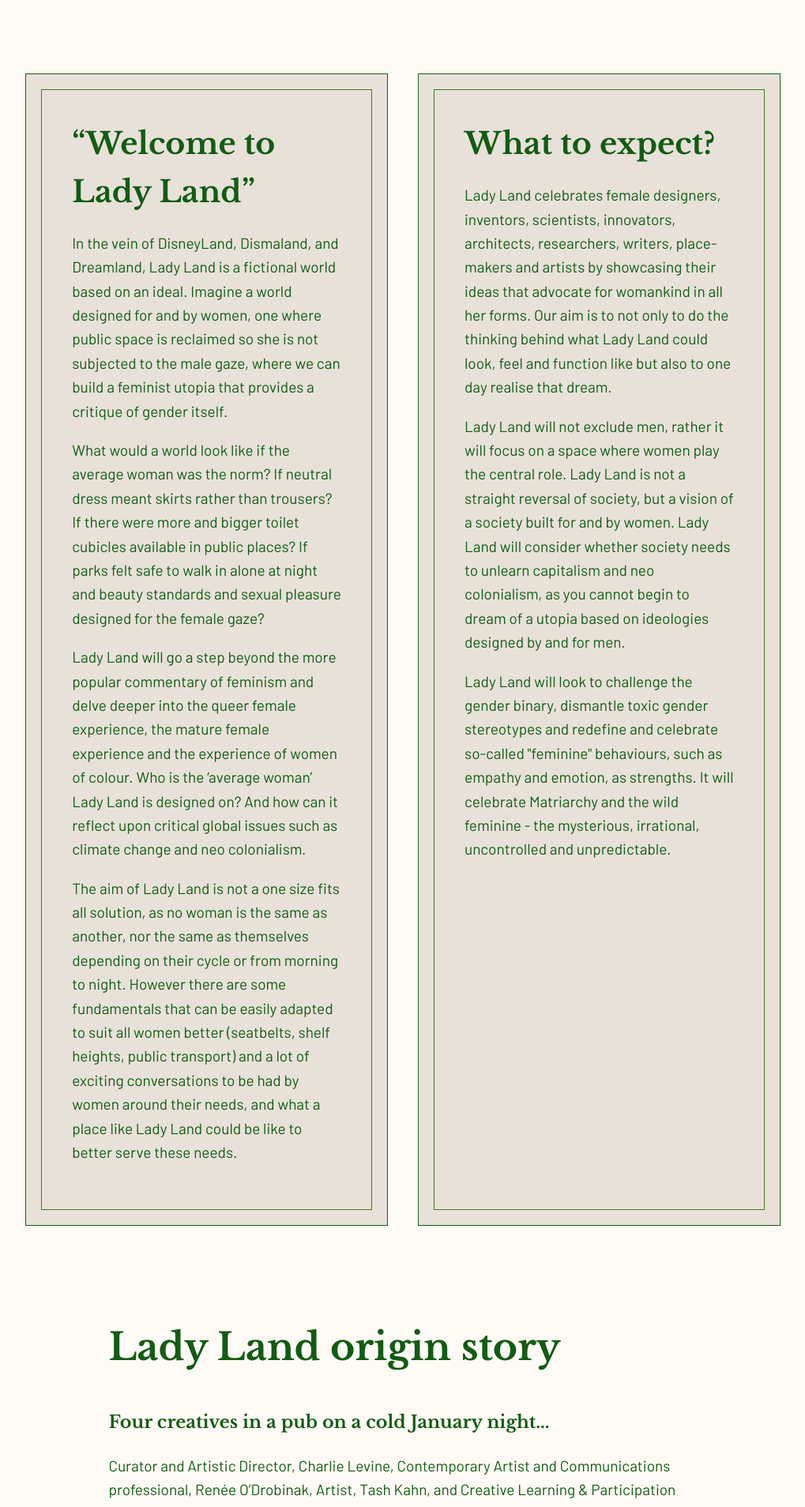
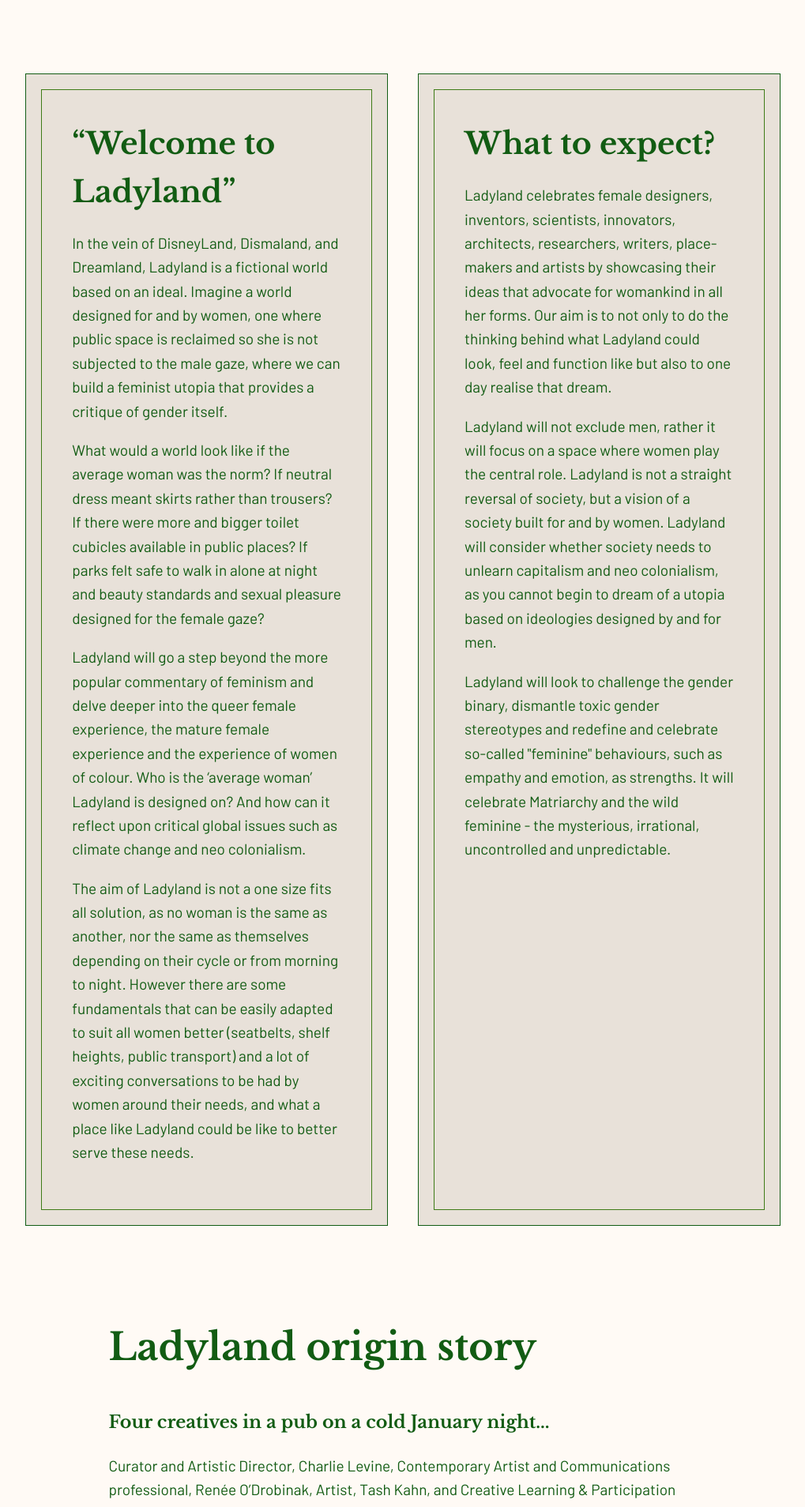
Before and after one commit to juxprose/welcometoladyland, a Next.js app: page / in a window 1280 px wide. Shown: the part 880-2788 px from the top of the page at 79% size, without its empty margins (130-1149 px from the left). Built offline with nearby package versions, Linux system fonts and the light colour scheme.

Commit message:
change to "Ladyland"
Signed-off-by: David Flindall <david@curiousways.com>

```diff
--- a/pages/index.js
+++ b/pages/index.js
@@ -14,7 +14,7 @@ export default function Home() {
   return (
     <div className={styles.container}>
       <Head>
-        <title>Welcome to Lady Land</title>
+        <title>Welcome to Ladyland</title>
         <meta name="description" content="The world, but female" />
         <link rel="icon" href="/favicon.ico" />
       </Head>
@@ -36,7 +36,7 @@ export default function Home() {
           </div>
 
           <h1 className={styles.title}>
-            &quot;Welcome to Lady Land&quot;
+            &quot;Welcome to Ladyland&quot;
           </h1>
 
           <h2 className={styles.strap}>The world, but female</h2>
@@ -89,11 +89,11 @@ export default function Home() {
           <div className={`${styles.card} ${styles.cardTertiary}`}>
             <div className={styles.border}>
               <div className={styles.inner}>
-                <h3>“Welcome to Lady Land”</h3>
-                <p>In the vein of DisneyLand, Dismaland, and Dreamland, Lady Land is a fictional world based on an ideal. Imagine a world designed for and by women, one where public space is reclaimed so she is not subjected to the male gaze, where we can build a feminist utopia that provides a critique of gender itself.</p>
+                <h3>“Welcome to Ladyland”</h3>
+                <p>In the vein of DisneyLand, Dismaland, and Dreamland, Ladyland is a fictional world based on an ideal. Imagine a world designed for and by women, one where public space is reclaimed so she is not subjected to the male gaze, where we can build a feminist utopia that provides a critique of gender itself.</p>
                 <p>What would a world look like if the average woman was the norm? If neutral dress meant skirts rather than trousers? If there were more and bigger toilet cubicles available in public places? If parks felt safe to walk in alone at night and beauty standards and sexual pleasure designed for the female gaze?</p>
-                <p>Lady Land will go a step beyond the more popular commentary of feminism and delve deeper into the queer female experience, the mature female experience and the experience of women of colour. Who is the ‘average woman’ Lady Land is designed on? And how can it reflect upon critical global issues such as climate change and neo colonialism.</p>
-                <p>The aim of Lady Land is not a one size fits all solution, as no woman is the same as another, nor the same as themselves depending on their cycle or from morning to night. However there are some fundamentals that can be easily adapted to suit all women better (seatbelts, shelf heights, public transport) and a lot of exciting conversations to be had by women around their needs, and what a place like Lady Land could be like to better serve these needs.</p>
+                <p>Ladyland will go a step beyond the more popular commentary of feminism and delve deeper into the queer female experience, the mature female experience and the experience of women of colour. Who is the ‘average woman’ Ladyland is designed on? And how can it reflect upon critical global issues such as climate change and neo colonialism.</p>
+                <p>The aim of Ladyland is not a one size fits all solution, as no woman is the same as another, nor the same as themselves depending on their cycle or from morning to night. However there are some fundamentals that can be easily adapted to suit all women better (seatbelts, shelf heights, public transport) and a lot of exciting conversations to be had by women around their needs, and what a place like Ladyland could be like to better serve these needs.</p>
               </div>
             </div>
           </div>
@@ -102,16 +102,16 @@ export default function Home() {
             <div className={styles.border}>
               <div className={styles.inner}>
                 <h3>What to expect?</h3>
-                <p>Lady Land celebrates female designers, inventors, scientists, innovators, architects, researchers, writers, place-makers and artists by showcasing their ideas that advocate for womankind in all her forms. Our aim is to not only to do the thinking behind what Lady Land could look, feel and function like but also to one day realise that dream.</p>
-                <p>Lady Land will not exclude men, rather it will focus on a space where women play the central role. Lady Land is not a straight reversal of society, but a vision of a society built for and by women. Lady Land will consider whether society needs to unlearn capitalism and neo colonialism, as you cannot begin to dream of a utopia based on ideologies designed by and for men.</p>
-                <p>Lady Land will look to challenge the gender binary, dismantle toxic gender stereotypes and redefine and celebrate so-called &quot;feminine&quot; behaviours, such as empathy and emotion, as strengths. It will celebrate Matriarchy and the wild feminine - the mysterious, irrational, uncontrolled and unpredictable. </p>
+                <p>Ladyland celebrates female designers, inventors, scientists, innovators, architects, researchers, writers, place-makers and artists by showcasing their ideas that advocate for womankind in all her forms. Our aim is to not only to do the thinking behind what Ladyland could look, feel and function like but also to one day realise that dream.</p>
+                <p>Ladyland will not exclude men, rather it will focus on a space where women play the central role. Ladyland is not a straight reversal of society, but a vision of a society built for and by women. Ladyland will consider whether society needs to unlearn capitalism and neo colonialism, as you cannot begin to dream of a utopia based on ideologies designed by and for men.</p>
+                <p>Ladyland will look to challenge the gender binary, dismantle toxic gender stereotypes and redefine and celebrate so-called &quot;feminine&quot; behaviours, such as empathy and emotion, as strengths. It will celebrate Matriarchy and the wild feminine - the mysterious, irrational, uncontrolled and unpredictable. </p>
               </div>
             </div>
           </div>
         </div>
 
         <div className={styles.origin}>
-          <h2>Lady Land origin story</h2>
+          <h2>Ladyland origin story</h2>
           <h3>Four creatives in a pub on a cold January night...</h3>
           <p>Curator and Artistic Director, Charlie Levine, Contemporary Artist and Communications professional, Renée O’Drobinak, Artist, Tash Kahn, and Creative Learning & Participation professional, Victoria Patrick, stressed the importance of the need of female energy in their working day. Conversation moved to one of the women telling a tale of trying to reach some tomato juice from the top shelf in a supermarket. Unable to reach it the teller asked for help, a young man said ‘it’s there’ and pointed to the top shelf, before looking her up and down, noting her more petite frame and finally reaching up and getting her a bottle of tomato juice.</p>
           <p>What if, they thought, supermarkets were designed for women? What if the world was?</p>
```
